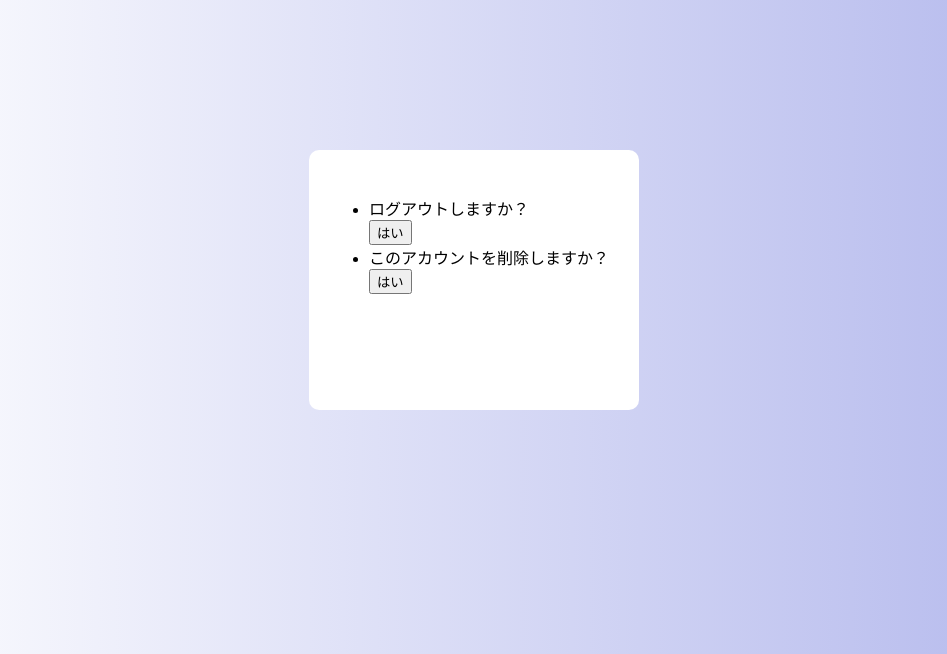
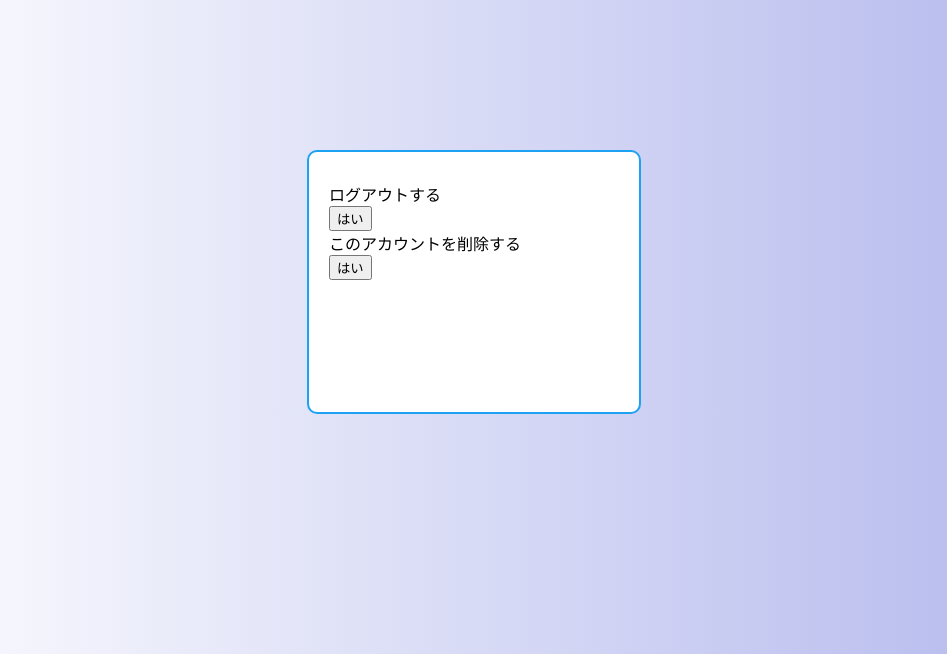
Before and after one commit to developer2239/Tsubuyaki, a Django app: page /custom/ in a window 1280 px wide. Shown: the top 654 px of the page, without its empty margins (166-1113 px from the left). Run offline with Django 5.2, Linux system fonts and the light colour scheme.

Commit message:
#67 アカウント消去機能

```diff
--- a/tsubuyaki/tsubuyaki/templates/custom.html
+++ b/tsubuyaki/tsubuyaki/templates/custom.html
@@ -25,6 +25,7 @@
             width: 300px;
             height: 200px;
             border-radius: 10px;
+            border: 2px solid #1da1f2;
         }
         .login_form {
             margin-top: 15px;
@@ -43,25 +44,26 @@
 <body>
     <div class="wrapper">
         <div class="panel">
-            <ul>
-                <li>
             <div>
-                        ログアウトしますか？
+                ログアウトする
             </div>
             <button onclick="location.href='/logout/'">
                 はい
             </button>
-                </li>
-                <li>
             <div>
-                        このアカウントを削除しますか？
+                このアカウントを削除する
             </div>
-                    <button onclick="location.href='/login/'">
+            <button onclick="dump_account()">
                 はい
             </button>
-                </li>
-            </ul>
         </div>
     </div>
+<script>
+function dump_account(){
+    if(window.confirm("本当にこのアカウントを削除しますか？")){
+        location.href = "/dump_account/"
+    }
+};
+</script>
 </body>
 </html>
--- a/tsubuyaki/tsubuyaki/urls.py
+++ b/tsubuyaki/tsubuyaki/urls.py
@@ -50,4 +50,7 @@ urlpatterns = [
     # いいね追加
     path('favorite/',v.favorite),
 
+    # アカウント削除
+    path('dump_account/',v.dump_account)
+
 ]
--- a/tsubuyaki/tsubuyaki/views.py
+++ b/tsubuyaki/tsubuyaki/views.py
@@ -172,3 +172,10 @@ def favorite(request):
         'is_error_happened' : isErrorHappened,
     }
     return JsonResponse(params)
+
+# アカウントの削除
+def dump_account(request):
+    account_id = request.session["account"].account_id
+    res = Account.objects.filter(account_id = account_id).delete()
+    print(res)
+    return redirect("/login/")
```
Lines whose indentation alone changed are shown as unchanged.
